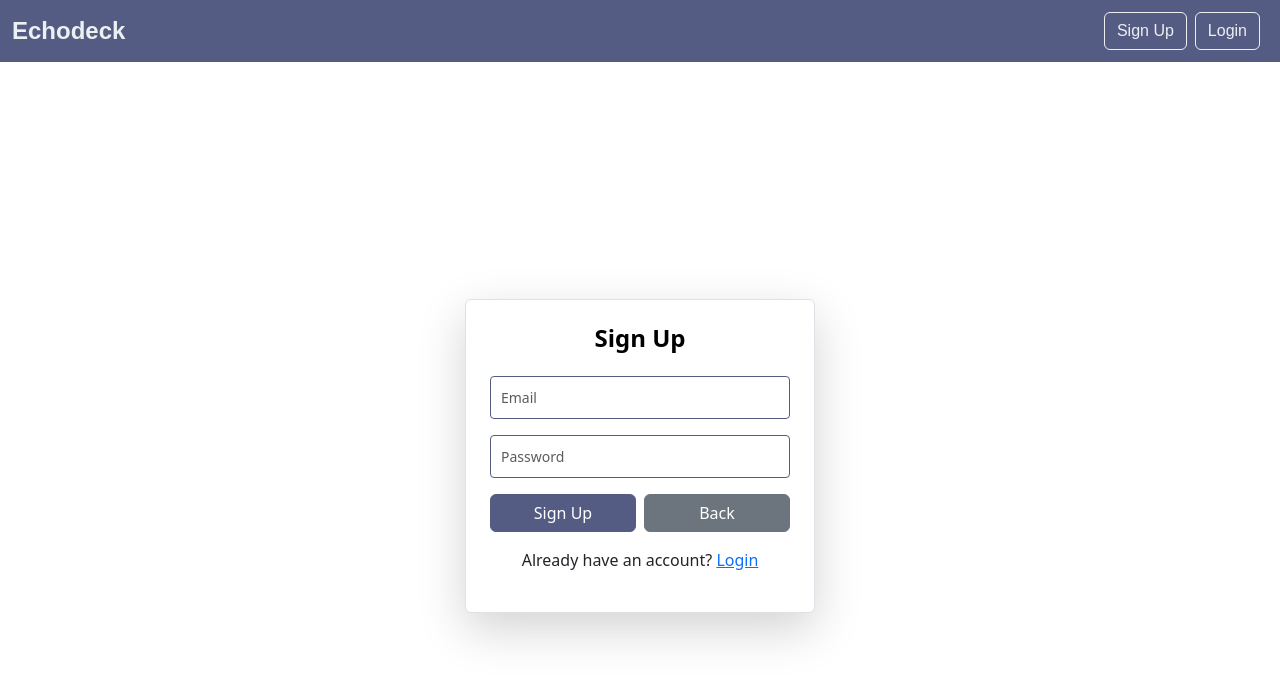
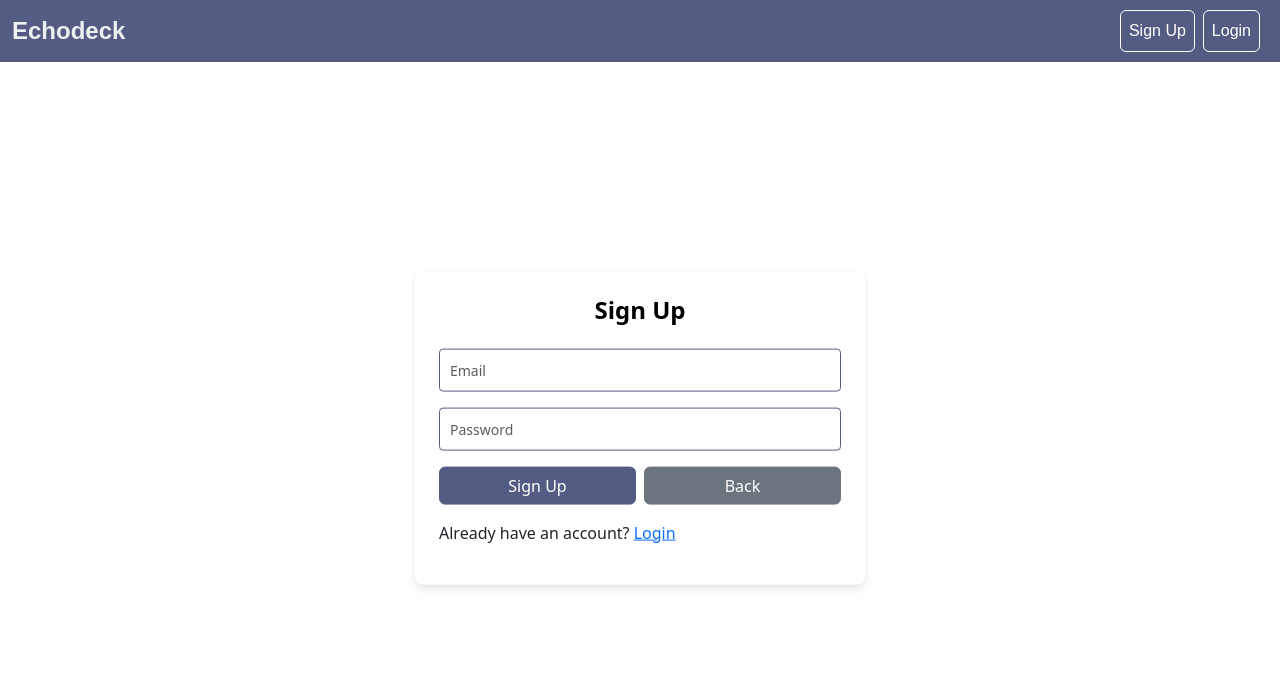
Before and after one commit to Rdsims14/echodeck_frontend_470sp25_team3, a React (Vite) app: page /signup in a window 1280 px wide. Shown: the top 680 px of the page. Built offline with nearby package versions, Linux system fonts and the light colour scheme; no server answers.

Commit message:
Fix the visuals on home, navbar, login, signup, logout pages

```diff
--- a/src/App.css
+++ b/src/App.css
@@ -1,15 +1,31 @@
+html,
 body {
   margin: 0;
+  padding: 0;
+  height: 100%;
+  overflow-x: hidden;
+}
+
+body {
   padding-top: 56px;
+  min-height: 100vh;
+  overflow-x: hidden;
+  overflow-y: auto;
 }
 
 #root {
-  min-height: 100vh;
+  height: 100%;
+  display: flex;
+  flex-direction: column;
 }
 
 .App {
-  height: 100%;
+  flex: 1;
+  display: flex;
+  flex-direction: column;
   width: 100%;
+  max-height: calc(100vh - 56px);
+  overflow-y: auto;
 }
 
 /*
@@ -32,9 +48,11 @@ body {
   will-change: filter;
   transition: filter 300ms;
 }
+
 .logo:hover {
   filter: drop-shadow(0 0 2em #5c64ffaa);
 }
+
 .logo.react:hover {
   filter: drop-shadow(0 0 2em #61dafbaa);
 }
@@ -43,6 +61,7 @@ body {
   from {
     transform: rotate(0deg);
   }
+
   to {
     transform: rotate(360deg);
   }
@@ -64,60 +83,140 @@ body {
 
 .container-fluid {
   width: 100% !important;
+  margin: 0;
+  padding: 0;
 }
 
 .py-4 {
   width: 100% !important;
+  padding-top: 1rem !important;
+  padding-bottom: 1rem !important;
 }
 
 .table {
   width: 100% !important;
   max-width: 100% !important;
-  table-layout: fixed; /* Forces consistent column widths */
+  table-layout: fixed;
+  /* Forces consistent column widths */
   text-align: center;
 }
 
 .table tbody tr:nth-child(1) {
-  border-top: 2px solid black; /* Dark bold border */
+  border-top: 2px solid black;
+  /* Dark bold border */
 }
 
 .custom-container {
-  width: 100vw; /* key to getting this element to span the entire viewport width */
+  width: 100vw;
+  /* key to getting this element to span the entire viewport width */
   margin: 0 auto;
   justify-content: center;
   align-items: center;
   text-align: center;
 }
 
+/* Auth pages (Login, Sign Up, Logout) styling - REVISED */
+.auth-container {
+  display: flex;
+  justify-content: center;
+  align-items: center;
+  min-height: calc(100vh - 56px);
+  width: 100%;
+  padding: 0;
+  position: fixed;
+  top: 56px;
+  left: 0;
+  right: 0;
+  bottom: 0;
+  overflow-y: auto;
+}
+
+.auth-card {
+  width: 100%;
+  max-width: 450px;
+  border-radius: 8px;
+  box-shadow: 0 4px 8px rgba(0, 0, 0, 0.1);
+  overflow: hidden;
+  margin: 0 auto;
+  position: relative;
+}
+
+/* Desktop specific styles */
+@media (min-width: 768px) {
+  .auth-card {
+    position: absolute;
+    top: 50%;
+    left: 50%;
+    transform: translate(-50%, -50%);
+  }
+}
+
+/* Mobile specific styles */
+@media (max-width: 767px) {
+  .auth-container {
+    padding: 20px;
+    position: absolute;
+    overflow-y: auto;
+  }
+
+  .auth-card {
+    margin: 10px auto;
+    width: 95%;
+    position: relative;
+    top: auto;
+    left: auto;
+    transform: none;
+  }
+
+  .auth-form {
+    padding: 1rem;
+  }
+}
+
+.auth-form {
+  padding: 1.5rem;
+  background-color: white;
+}
+
 /* Media query for desktop layout */
 @media (min-width: 768px) {
 
   .btn-view-desktop {
-    display: inline-block; /* shows this element on desktop */
+    display: inline-block;
+    /* shows this element on desktop */
   }
+
   .btn-view-mobile {
-    display: none; /* hides this element on desktop */
+    display: none;
+    /* hides this element on desktop */
   }
 
   .btn-edit-desktop {
-    display: inline-block; /* shows this element on desktop */
+    display: inline-block;
+    /* shows this element on desktop */
   }
+
   .btn-edit-mobile {
-    display: none; /* hides this element on desktop */
+    display: none;
+    /* hides this element on desktop */
   }
 
   .btn-delete-desktop {
-    display: inline-block; /* shows this element on desktop */
+    display: inline-block;
+    /* shows this element on desktop */
   }
+
   .btn-delete-mobile {
-    display: none; /* hides this element on desktop */
+    display: none;
+    /* hides this element on desktop */
   }
 }
 
 /* Media query for mobile layout */
 @media (max-width: 768px) {
 
-  td, th {
+  td,
+  th {
     font-size: 0.85rem;
     letter-spacing: -0.2px;
     font-stretch: extra-condensed;
@@ -134,49 +233,65 @@ body {
   }
 
   /* styles for first column in table */
-  th:nth-child(1), td:nth-child(1) {
+  th:nth-child(1),
+  td:nth-child(1) {
     width: 8% !important;
   }
 
   /* styles for second column in table */
-  th:nth-child(2), td:nth-child(2) {
+  th:nth-child(2),
+  td:nth-child(2) {
     width: 15% !important;
   }
 
   /* styles for third column in table */
-  th:nth-child(3), td:nth-child(3) {
+  th:nth-child(3),
+  td:nth-child(3) {
     width: 20% !important;
   }
 
   .btn-view-desktop {
-    display: none; /* hides this element on mobile */
+    display: none;
+    /* hides this element on mobile */
   }
+
   .btn-view-mobile {
-    display: inline-block; /* shows this element on mobile */
+    display: inline-block;
+    /* shows this element on mobile */
   }
+
   .btn-edit-desktop {
-    display: none; /* hides this element on mobile */
+    display: none;
+    /* hides this element on mobile */
   }
+
   .btn-edit-mobile {
-    display: inline-block; /* shows this element on mobile */
+    display: inline-block;
+    /* shows this element on mobile */
   }
+
   .btn-delete-desktop {
-    display: none; /* hides this element on mobile */
+    display: none;
+    /* hides this element on mobile */
   }
+
   .btn-delete-mobile {
-    display: inline-block; /* shows this element on mobile */
+    display: inline-block;
+    /* shows this element on mobile */
   }
 }
 
 /* Additional media query for mobile menu, with different breakpoint for now */
 @media (max-width: 992px) {
   .navbar-collapse {
-    background: #802cbc; /* Makes the mobile menu background match navbar */
+    background: #802cbc;
+    /* Makes the mobile menu background match navbar */
     padding: 10px;
   }
 
   .navbar-nav .btn {
-    width: 100%; /* Makes buttons full width in mobile dropdown */
+    width: 100%;
+    /* Makes buttons full width in mobile dropdown */
     margin-bottom: 5px;
   }
 }
--- a/src/App.jsx
+++ b/src/App.jsx
@@ -1,6 +1,7 @@
-import { useState } from "react";
+import { useState, useEffect } from "react";
 import "./App.css";
 import "../node_modules/bootstrap/dist/css/bootstrap.min.css";
+import "../node_modules/bootstrap/dist/js/bootstrap.bundle.min.js";
 import Navbar from "./layout/Navbar";
 import Home from "./pages/Home";
 import UploadSounds from './sounds/UploadSounds';
--- a/src/auth/SignUp.jsx
+++ b/src/auth/SignUp.jsx
@@ -1,4 +1,4 @@
-import { useState } from "react";
+import React, { useState } from "react";
 import { Link, useNavigate } from "react-router-dom";
 import AuthService from "./AuthService";
 
@@ -35,11 +35,10 @@ export default function SignUp() {
     };
 
     return (
-        <div className="d-flex justify-content-center align-items-center"
-            style={{ minHeight: "100vh", width: "100vw", display: "flex" }}>
-            <div className="p-4 border rounded shadow-lg text-center bg-white"
-                style={{ width: "350px" }}>
-                <h2 className="mb-4">Sign Up</h2>
+        <div className="auth-container">
+            <div className="auth-card">
+                <div className="auth-form">
+                    <h2 className="mb-4 text-center">Sign Up</h2>
                     <form onSubmit={handleSignUp}>
                         <input
                             type="email"
@@ -72,5 +71,6 @@ export default function SignUp() {
                     </div>
                 </div>
             </div>
+        </div>
     );
 }
--- a/src/layout/Navbar.jsx
+++ b/src/layout/Navbar.jsx
@@ -1,4 +1,4 @@
-import React from "react";
+import React, { useEffect, useRef } from "react";
 import { Link, useNavigate } from "react-router-dom";
 import AuthService from "../auth/AuthService";
 import "../styles/Navbar.css";
@@ -6,11 +6,36 @@ import "../styles/Navbar.css";
 export default function Navbar() {
     const navigate = useNavigate();
     const isAuthenticated = AuthService.isAuthenticated();
+    const navbarCollapseRef = useRef(null);
 
     const handleLogout = () => {
         AuthService.logout();
         // Redirect handled in AuthService logout method
     };
+
+    // Handle clicks outside the navbar
+    useEffect(() => {
+        function handleClickOutside(event) {
+            if (navbarCollapseRef.current &&
+                !navbarCollapseRef.current.contains(event.target) &&
+                navbarCollapseRef.current.classList.contains('show')) {
+
+                // Get the navbar toggler button and click it to close the menu
+                const navbarToggler = document.querySelector('.navbar-toggler');
+                if (navbarToggler && !navbarToggler.contains(event.target)) {
+                    navbarToggler.click();
+                }
+            }
+        }
+
+        // Add event listener
+        document.addEventListener("mousedown", handleClickOutside);
+
+        // Cleanup
+        return () => {
+            document.removeEventListener("mousedown", handleClickOutside);
+        };
+    }, []);
 
     return (
         <div>
@@ -31,29 +56,27 @@ export default function Navbar() {
                         <span className="navbar-toggler-icon"></span>
                     </button>
 
-                    <div className="collapse navbar-collapse" id="navbarSupportedContent">
-                        <ul className="navbar-nav me-auto">
-                            {/*isAuthenticated && (
-                                <li className="nav-item">
-                                    <Link className="btn btn-outline-light" to="/uploadsounds">
-                                        Upload Sound
-                                    </Link>
-                                </li>
-                            )} */}
+                    <div
+                        className="collapse navbar-collapse"
+                        id="navbarSupportedContent"
+                        ref={navbarCollapseRef}
+                    >
+                        <ul className="navbar-nav me-auto mb-2 mb-lg-0">
+                            {/* Your nav items */}
                         </ul>
 
-                        <div className="ms-auto">
+                        <div className="d-flex navbar-nav">
                             {!isAuthenticated ? (
                                 <>
-                                    <Link to="/signup" className="btn btn-outline-light me-2">
+                                    <Link to="/signup" className="nav-link btn btn-outline-light me-2">
                                         Sign Up
                                     </Link>
-                                    <Link to="/login" className="btn btn-outline-light me-2">
+                                    <Link to="/login" className="nav-link btn btn-outline-light me-2">
                                         Login
                                     </Link>
                                 </>
                             ) : (
-                                <button onClick={handleLogout} className="btn btn-outline-light me-2">
+                                <button onClick={handleLogout} className="nav-link btn btn-outline-light me-2">
                                     Logout
                                 </button>
                             )}
--- a/src/styles/Navbar.css
+++ b/src/styles/Navbar.css
@@ -1,28 +1,77 @@
 /* Navbar background and font */
 .navbar {
-    background-color: #555C83; /* Change to your desired background color */
-    font-family: 'Aldrich', sans-serif; /* Change to your desired font */
+    background-color: #555C83;
+    /* Change to your desired background color */
+    font-family: 'Aldrich', sans-serif;
+    /* Change to your desired font */
 }
 
 /* Navbar brand (Echodeck) */
 .navbar-brand {
-    color: #ecf0f1 !important; /* Change text color */
-    font-size: 1.5rem; /* Adjust font size */
+    color: #ecf0f1 !important;
+    /* Change text color */
+    font-size: 1.5rem;
+    /* Adjust font size */
     font-weight: bold;
 }
 
 .navbar-brand:hover {
-    color: #94a0e3 !important; /* Hover effect */
+    color: #94a0e3 !important;
+    /* Hover effect */
 }
 
 /* Buttons */
 .btn-outline-light {
-    color: #ecf0f1; /* Button text color */
-    border-color: #ecf0f1; /* Button border color */
+    color: #ecf0f1;
+    /* Button text color */
+    border-color: #ecf0f1;
+    /* Button border color */
 }
 
 .btn-outline-light:hover {
-    color: #2c3e50; /* Hover text color */
-    background-color: #94a0e3; /* Hover background color */
-    border-color: #ecf0f110; /* Hover border color */
+    color: #2c3e50;
+    /* Hover text color */
+    background-color: #94a0e3;
+    /* Hover background color */
+    border-color: #ecf0f110;
+    /* Hover border color */
 }
+
+/* Ensure buttons always have white borders in both desktop and mobile views */
+.navbar-nav .btn-outline-light {
+    border: 1px solid white !important;
+    color: white !important;
+}
+
+.navbar-nav .btn-outline-light:hover {
+    background-color: rgba(255, 255, 255, 0.1) !important;
+}
+
+/* Fix mobile dropdown menu styling */
+@media (max-width: 992px) {
+    .navbar-collapse {
+        /* Keep the same background as the main navbar */
+        background: var(--navbar-bg-color);
+        padding: 10px;
+        border-radius: 0 0 4px 4px;
+        margin-top: 0;
+    }
+
+    .navbar-nav .nav-link {
+        color: white !important;
+        padding: 8px 15px;
+    }
+
+    /* Ensure buttons don't lose their styling */
+    .navbar-nav .btn {
+        display: inline-block;
+        width: 100%;
+        text-align: center;
+        margin-bottom: 5px;
+    }
+
+    /* Keep the white border visible */
+    .navbar-nav .btn-outline-light {
+        background-color: transparent !important;
+    }
+}
```
Also changed, not shown: src/auth/Login.jsx (+7 -7 lines), src/auth/LogoutSuccess.jsx (+4 -4 lines), src/pages/Home.jsx (+58 -7 lines). Lines whose indentation alone changed are shown as unchanged.
